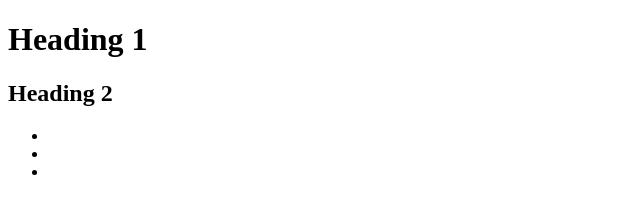
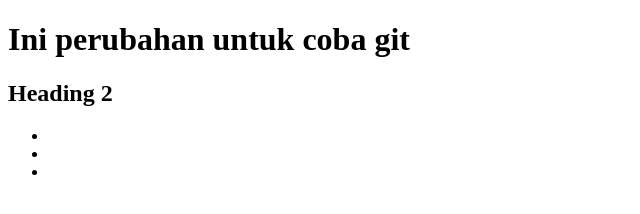
Before and after one commit to temmy-alex/task-git, a plain HTML site: page index.html in a window 1280 px wide. Shown: the whole page, without its empty margins (0-640 px from the left). Drawn offline with Linux system fonts and the light colour scheme.

Commit message:
perubahan index.html line 11 pada heading

```diff
--- a/index.html
+++ b/index.html
@@ -8,7 +8,7 @@
 </head>
 
 <body>
-    <h1>Heading 1</h1>
+    <h1>Ini perubahan untuk coba git</h1>
     <h2>Heading 2</h2>
 
     <!-- .container-fluid>nav.navbar>ul>(li>a)*3 -->
```
